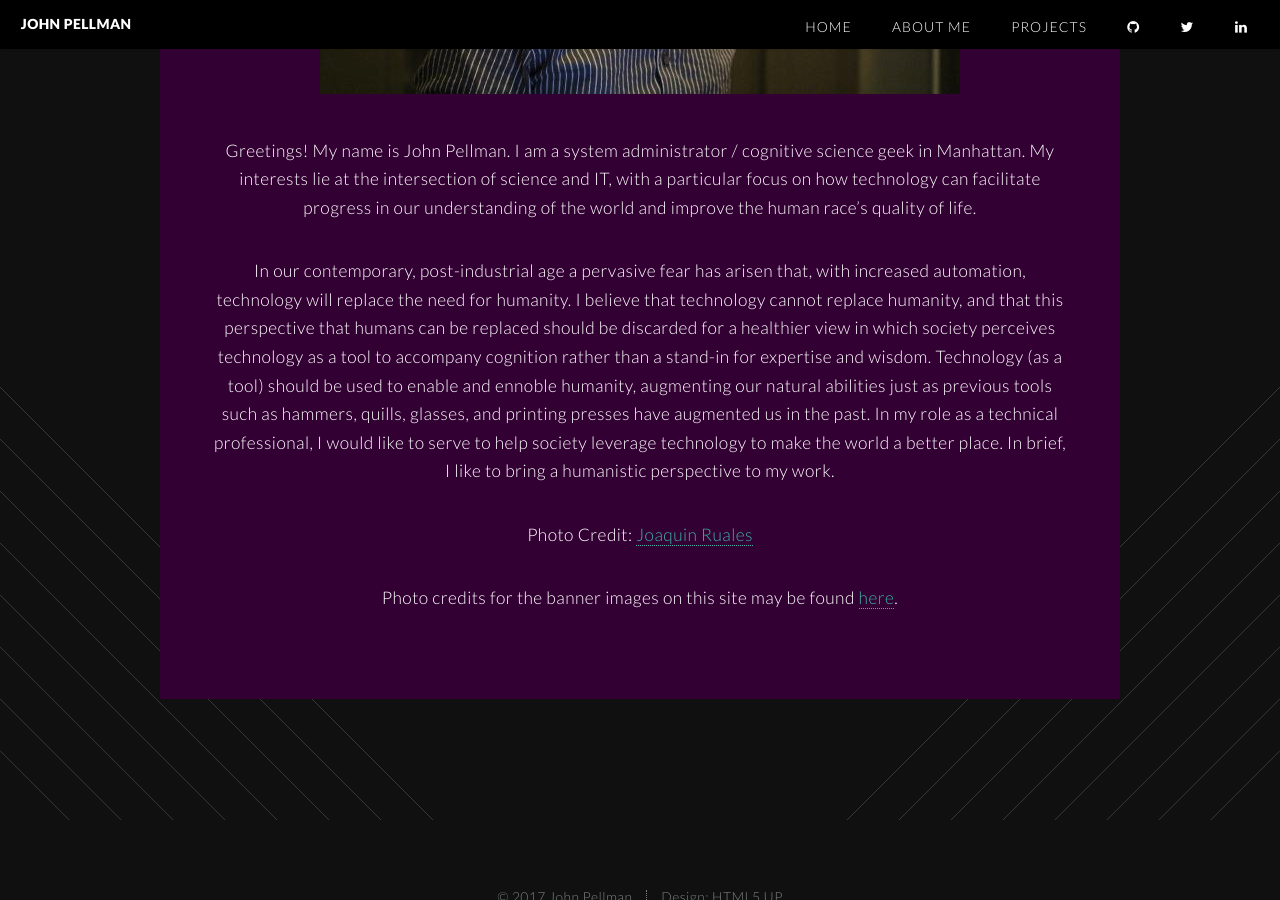
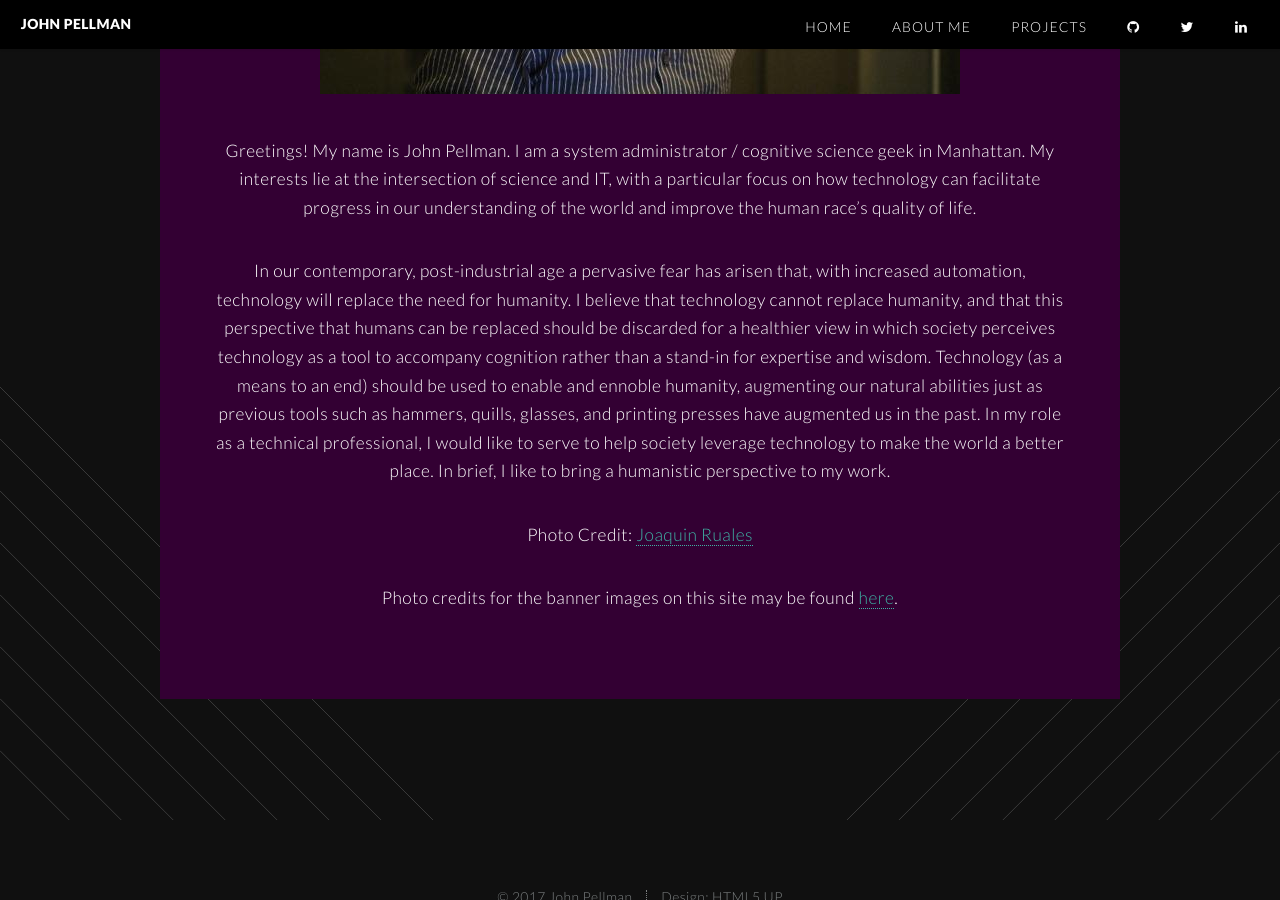
Before and after one commit to jpellman/jpellman.github.io, a Jekyll site: the page built from about.md, in a window 1280 px wide and 900 px high, scrolled down 1129 px. Built offline with Jekyll 4.4.1, drawn with Linux system fonts in a browser that asks for light colours.

Commit message:
Revisions to About Me and Projects sections

```diff
--- a/about.md
+++ b/about.md
@@ -8,7 +8,7 @@ permalink: /about.html
 
 Greetings! My name is John Pellman. I am a system administrator / cognitive science geek in Manhattan. My interests lie at the intersection of science and IT, with a particular focus on how technology can facilitate progress in our understanding of the world and improve the human race’s quality of life.
 
-In our contemporary, post-industrial age a pervasive fear has arisen that, with increased automation, technology will replace the need for humanity. I believe that technology cannot replace humanity, and that this perspective that humans can be replaced should be discarded for a healthier view in which society perceives technology as a tool to accompany cognition rather than a stand-in for expertise and wisdom. Technology (as a tool) should be used to enable and ennoble humanity, augmenting our natural abilities just as previous tools such as hammers, quills, glasses, and printing presses have augmented us in the past. In my role as a technical professional, I would like to serve to help society leverage technology to make the world a better place. In brief, I like to bring a humanistic perspective to my work.
+In our contemporary, post-industrial age a pervasive fear has arisen that, with increased automation, technology will replace the need for humanity. I believe that technology cannot replace humanity, and that this perspective that humans can be replaced should be discarded for a healthier view in which society perceives technology as a tool to accompany cognition rather than a stand-in for expertise and wisdom. Technology (as a means to an end) should be used to enable and ennoble humanity, augmenting our natural abilities just as previous tools such as hammers, quills, glasses, and printing presses have augmented us in the past. In my role as a technical professional, I would like to serve to help society leverage technology to make the world a better place. In brief, I like to bring a humanistic perspective to my work.
 
 Photo Credit: [Joaquin Ruales](http://joaquin.rual.es/)
 
```
Also changed, not shown: projects.md (+3 -1 lines).
